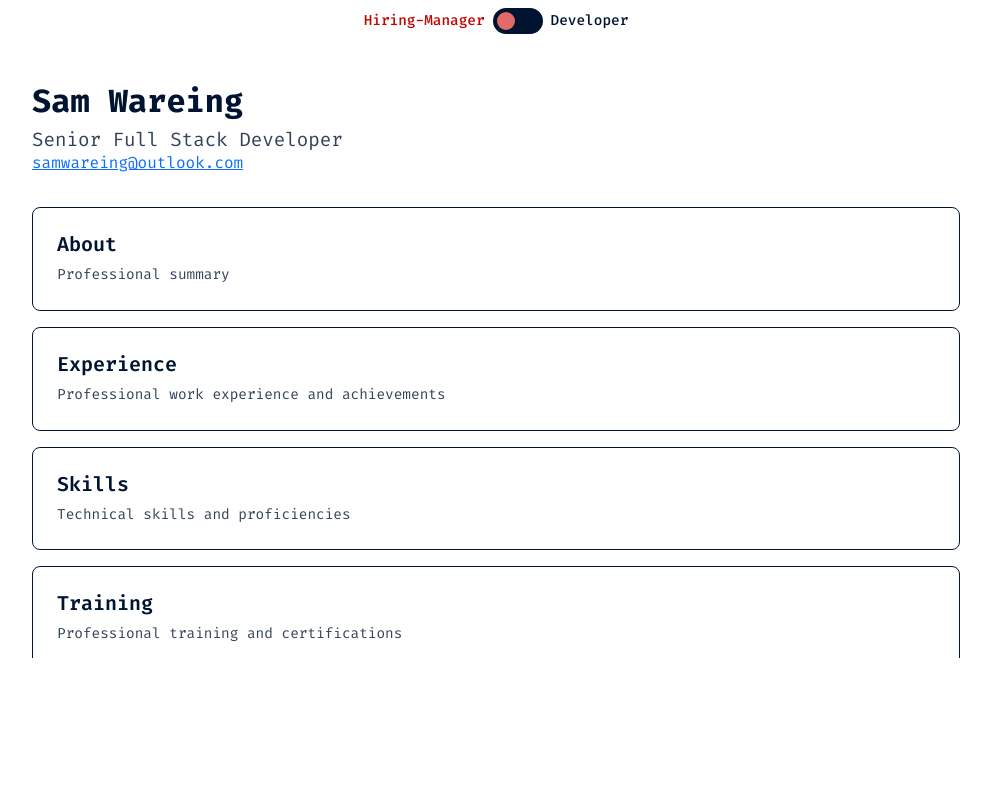
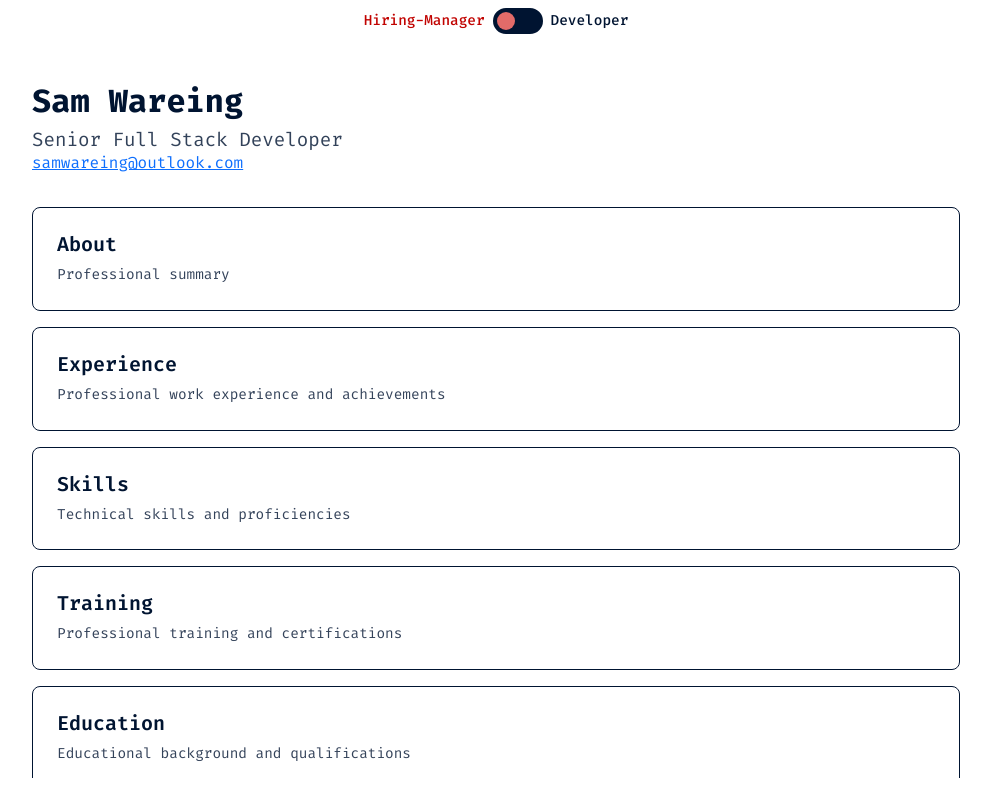
Before and after one commit to samwareing/samwareing.github.io, a React (Create React App) app: page / in a window 1280 px wide. Shown: the whole page, without its empty margins (144-1135 px from the left). Built offline with nearby package versions, Linux system fonts and the light colour scheme.

Commit message:
Fix desktop height cutoff being too harsh

```diff
--- a/src/App.css
+++ b/src/App.css
@@ -209,7 +209,7 @@
 
 .hiring-manager-view {
   width: 75vw;
-  height: 75vh;
+  height: 90vh;
   display: flex;
   flex-direction: column;
   margin-top: 0.5rem;
```
